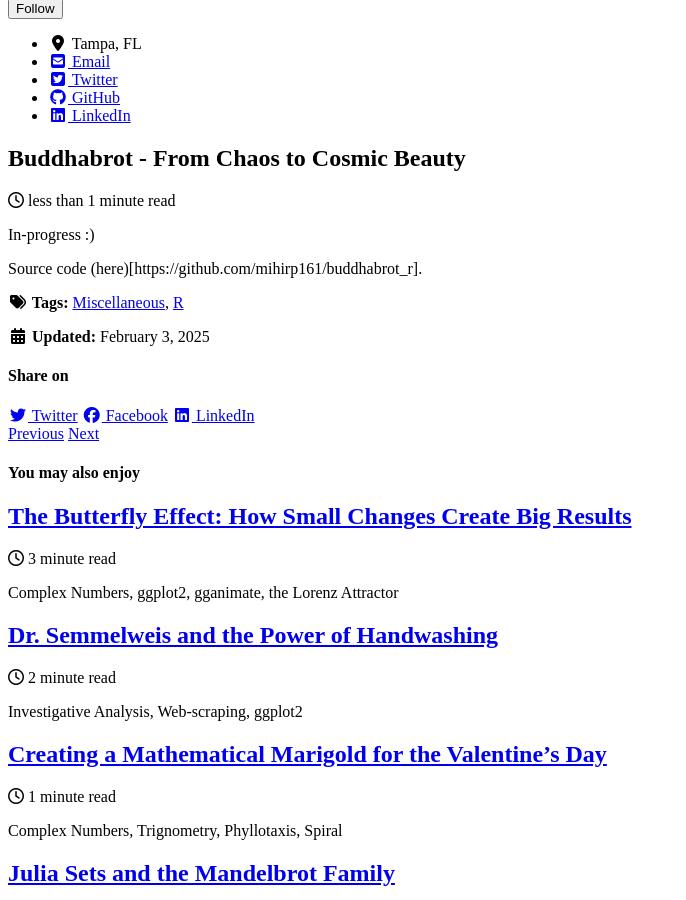
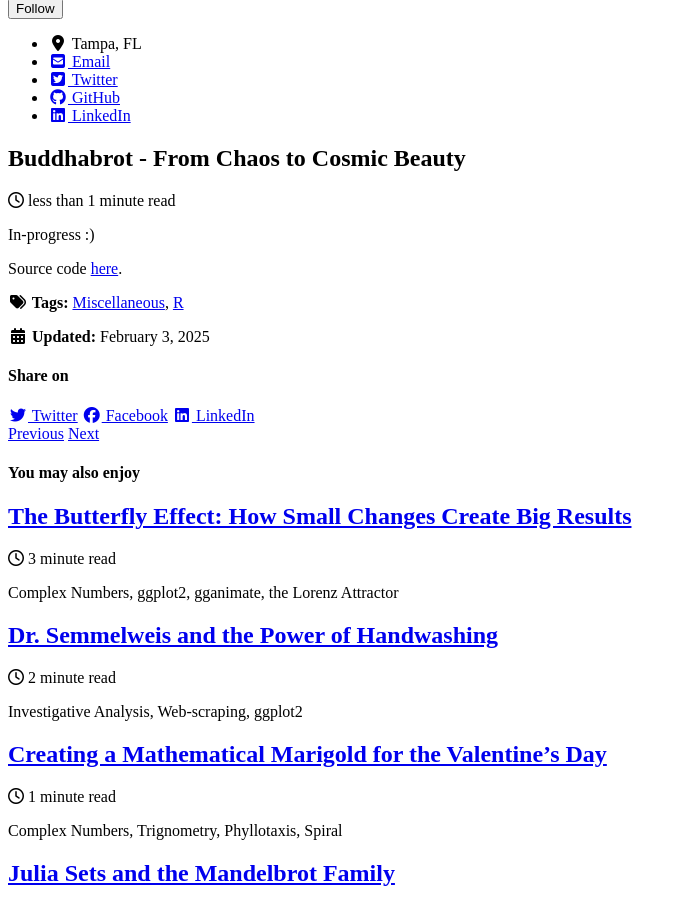
Before and after one commit to mihirp161/mihirp161.github.io, a Jekyll site: the page built from _posts/2025-02-03-buddhabrot.md, in a window 1280 px wide and 900 px high, scrolled down 1072 px. Shown: the whole window, without its empty margins (0-686 px from the left). Built offline with Jekyll 4.4.1, drawn with Linux system fonts in a browser that asks for light colours; cached includes are drawn as plain includes; nearby versions of some CDN libraries.

Commit message:
Update 2025-02-03-buddhabrot.md

```diff
--- a/_posts/2025-02-03-buddhabrot.md
+++ b/_posts/2025-02-03-buddhabrot.md
@@ -9,4 +9,4 @@ mathjax: "true"
 
 In-progress :)
 
-Source code (here)[https://github.com/mihirp161/buddhabrot_r].
+Source code [here](https://github.com/mihirp161/buddhabrot_r).
```
